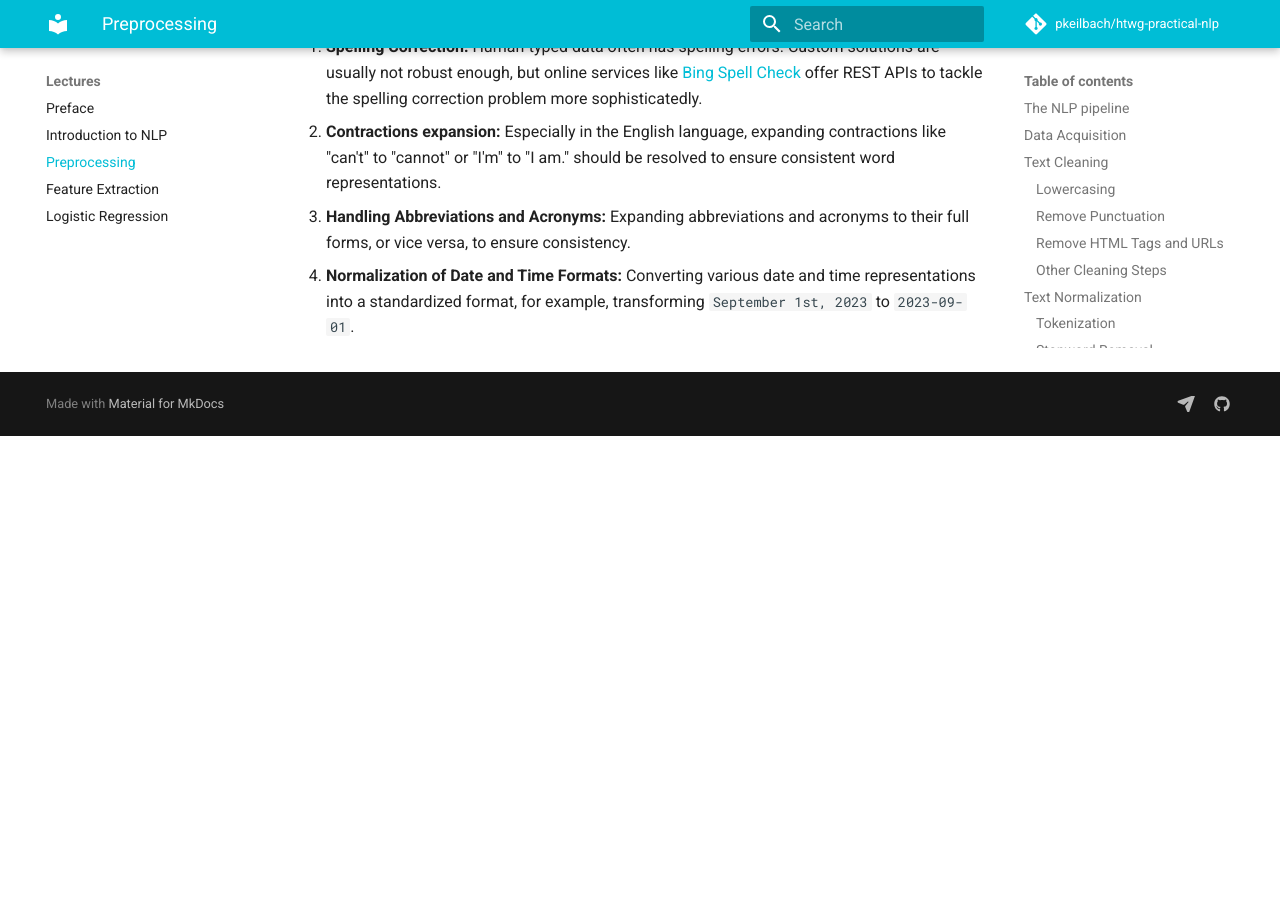
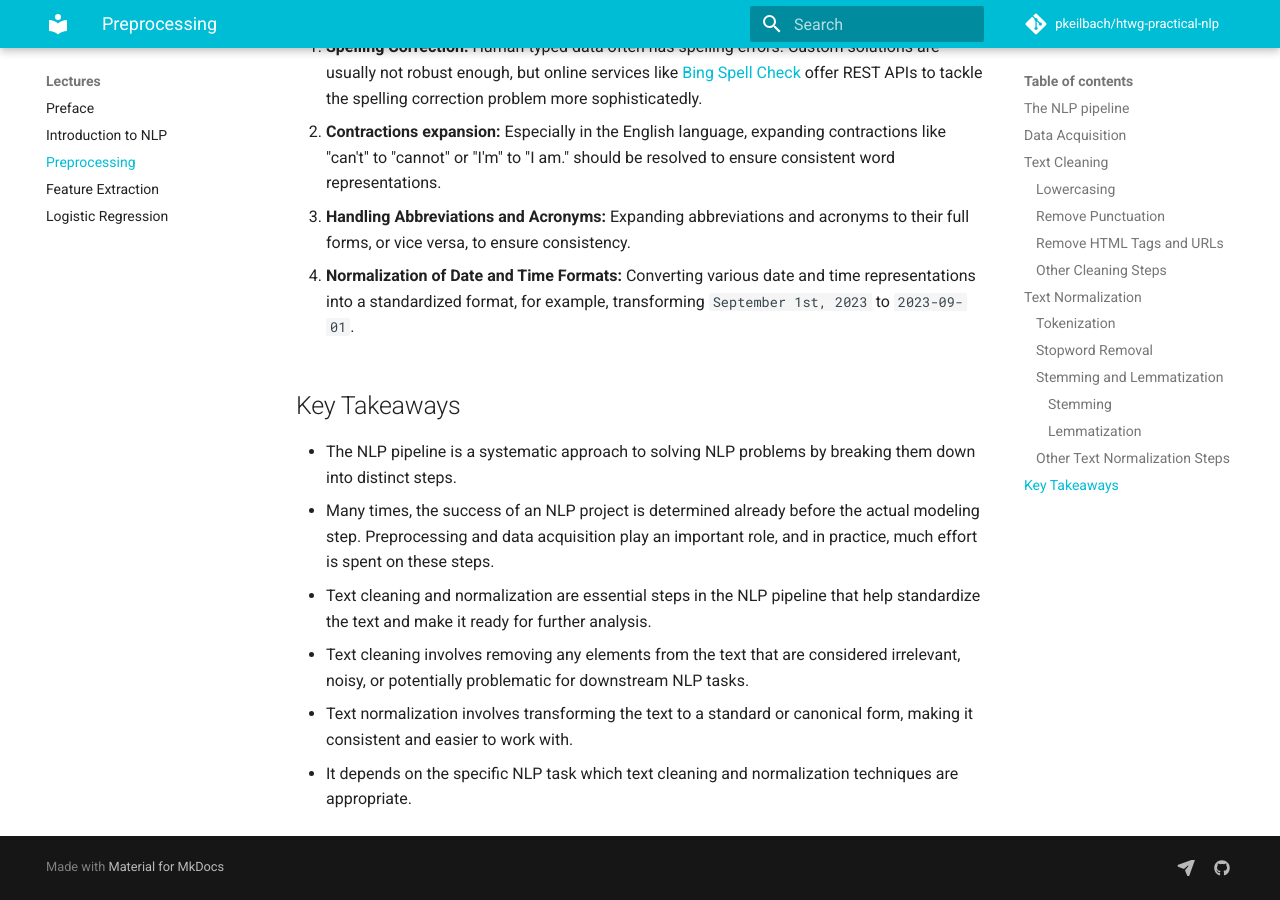
Before and after one commit to pkeilbach/htwg-practical-nlp, an MkDocs documentation site: the page built from docs/lectures/preprocessing.md, in a window 1280 px wide and 900 px high, scrolled down 8913 px. Built offline with MkDocs 1.6.1 and Material for MkDocs 9.7.7, drawn with Linux system fonts in a browser that asks for light colours; comment, search, counter and statistics services are not loaded; before the commit the page ends 9349 px from its top, so only the background shows below that.

Commit message:
add key takeaways section

```diff
--- a/docs/lectures/preprocessing.md
+++ b/docs/lectures/preprocessing.md
@@ -360,3 +360,12 @@ The choice between these techniques depends on the specific NLP task and the des
 
 4.  **Normalization of Date and Time Formats:**
     Converting various date and time representations into a standardized format, for example, transforming `September 1st, 2023` to `2023-09-01`.
+
+## Key Takeaways
+
+- The NLP pipeline is a systematic approach to solving NLP problems by breaking them down into distinct steps.
+- Many times, the success of an NLP project is determined already before the actual modeling step. Preprocessing and data acquisition play an important role, and in practice, much effort is spent on these steps.
+- Text cleaning and normalization are essential steps in the NLP pipeline that help standardize the text and make it ready for further analysis.
+- Text cleaning involves removing any elements from the text that are considered irrelevant, noisy, or potentially problematic for downstream NLP tasks.
+- Text normalization involves transforming the text to a standard or canonical form, making it consistent and easier to work with.
+- It depends on the specific NLP task which text cleaning and normalization techniques are appropriate.
```
